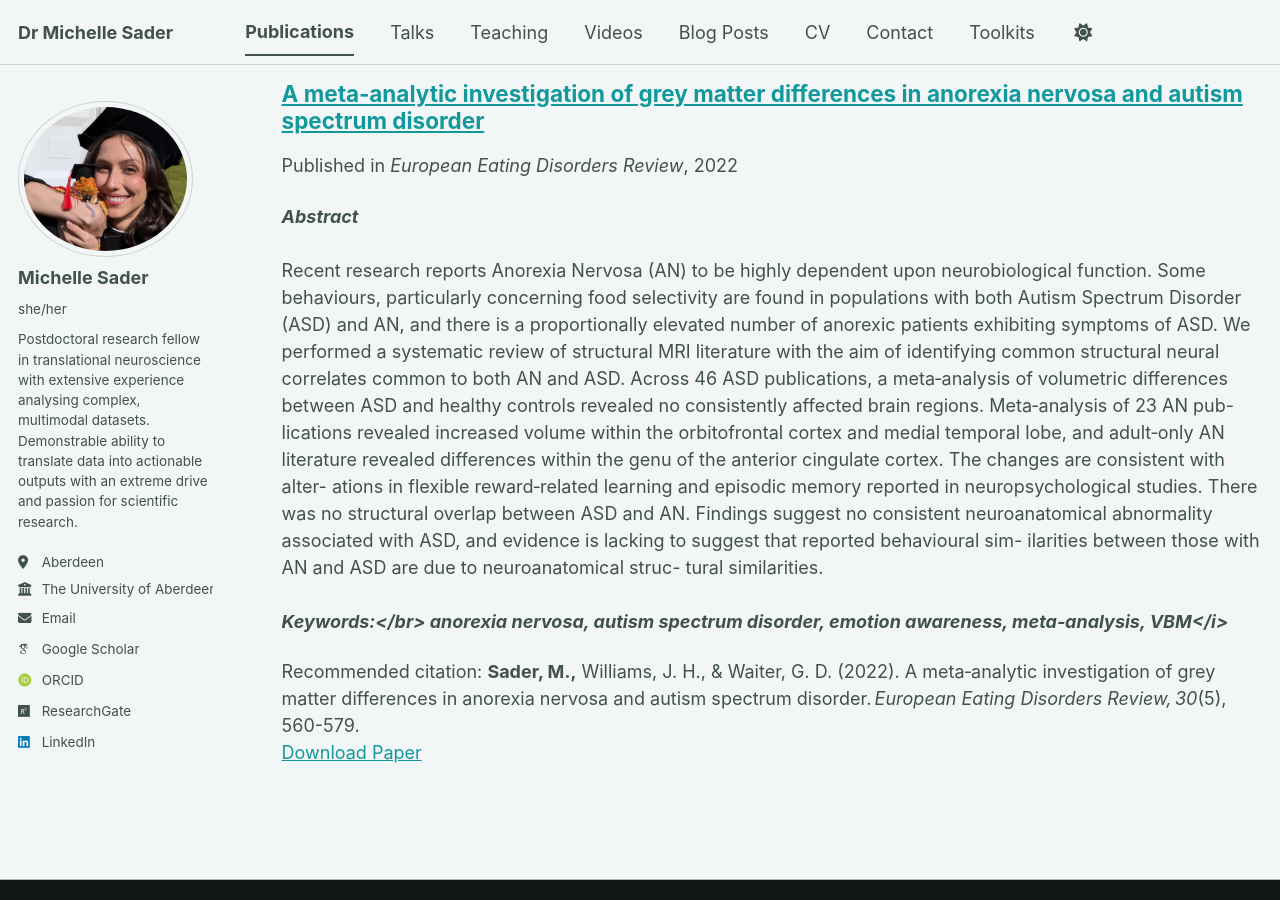
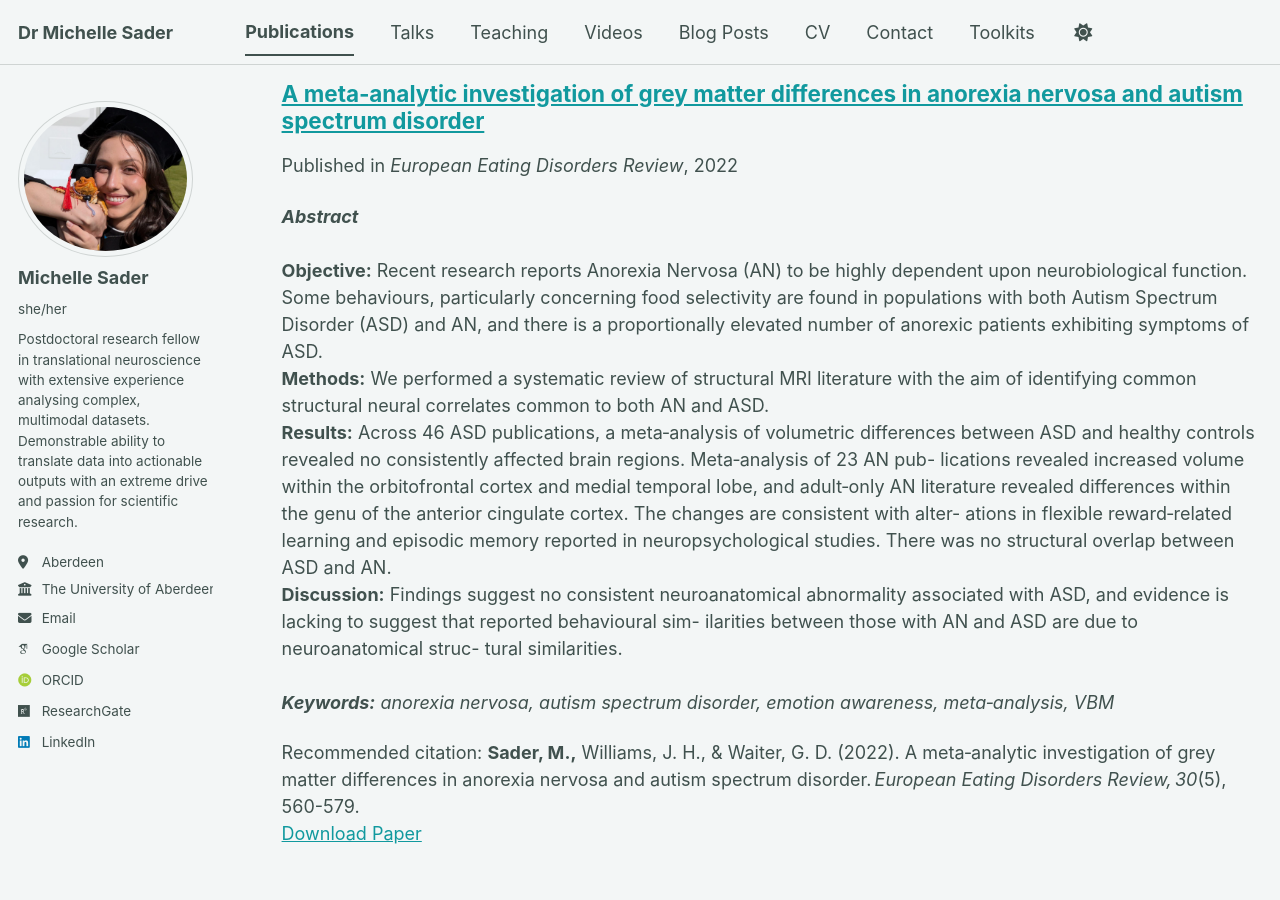
Before and after one commit to sadermichelle/sadermichelle.github.io, a Jekyll site: the page built from _pages/publications.html, in a window 1280 px wide and 900 px high, scrolled down 6722 px. Built offline with Jekyll 4.4.1, drawn with Linux system fonts in a browser that asks for light colours; some web fonts are replaced; a script bundle is joined from its source files by our own code; library files that are not in the unit come from our copies.

Commit message:
Update 2009-10-01-paper-title-number-1.md

```diff
--- a/_publications/2009-10-01-paper-title-number-1.md
+++ b/_publications/2009-10-01-paper-title-number-1.md
@@ -5,13 +5,15 @@ category: manuscripts
 permalink: /publication/2022-04-22-A-meta‐analytic-investigation-of-grey matter-differences-in-anorexia-nervosa-and autism-spectrum-disorder
 excerpt: '<i>**Abstract**</i> <br>
 <br>
-Recent research reports Anorexia Nervosa (AN) to be highly dependent upon
+<b>Objective:</b> Recent research reports Anorexia Nervosa (AN) to be highly dependent upon
 neurobiological function. Some behaviours, particularly concerning food
 selectivity are found in populations with both Autism Spectrum Disorder
 (ASD) and AN, and there is a proportionally elevated number of anorexic
-patients exhibiting symptoms of ASD. We performed a systematic review of
+patients exhibiting symptoms of ASD. <br>
+<b>Methods:</b> We performed a systematic review of
 structural MRI literature with the aim of identifying common structural
-neural correlates common to both AN and ASD. Across 46 ASD publications, a
+neural correlates common to both AN and ASD. <br>
+<b>Results:</b> Across 46 ASD publications, a
 meta‐analysis of volumetric differences between ASD and healthy controls
 revealed no consistently affected brain regions. Meta‐analysis of 23 AN pub-
 lications revealed increased volume within the orbitofrontal cortex and medial
@@ -19,12 +21,13 @@ temporal lobe, and adult‐only AN literature revealed differences within the
 genu of the anterior cingulate cortex. The changes are consistent with alter-
 ations in flexible reward‐related learning and episodic memory reported in
 neuropsychological studies. There was no structural overlap between ASD and
-AN. Findings suggest no consistent neuroanatomical abnormality associated
+AN. <br>
+<b>Discussion:</b> Findings suggest no consistent neuroanatomical abnormality associated
 with ASD, and evidence is lacking to suggest that reported behavioural sim-
 ilarities between those with AN and ASD are due to neuroanatomical struc-
 tural similarities.<br>
 <br>
-<i><b>Keywords:</br> anorexia nervosa, autism spectrum disorder, emotion awareness, meta‐analysis, VBM</i>'
+<i><b>Keywords:</b> anorexia nervosa, autism spectrum disorder, emotion awareness, meta‐analysis, VBM</i>'
 date: 2022-04-22
 venue: 'European Eating Disorders Review'
 paperurl: 'https://onlinelibrary.wiley.com/doi/pdf/10.1002/erv.2915'
```
